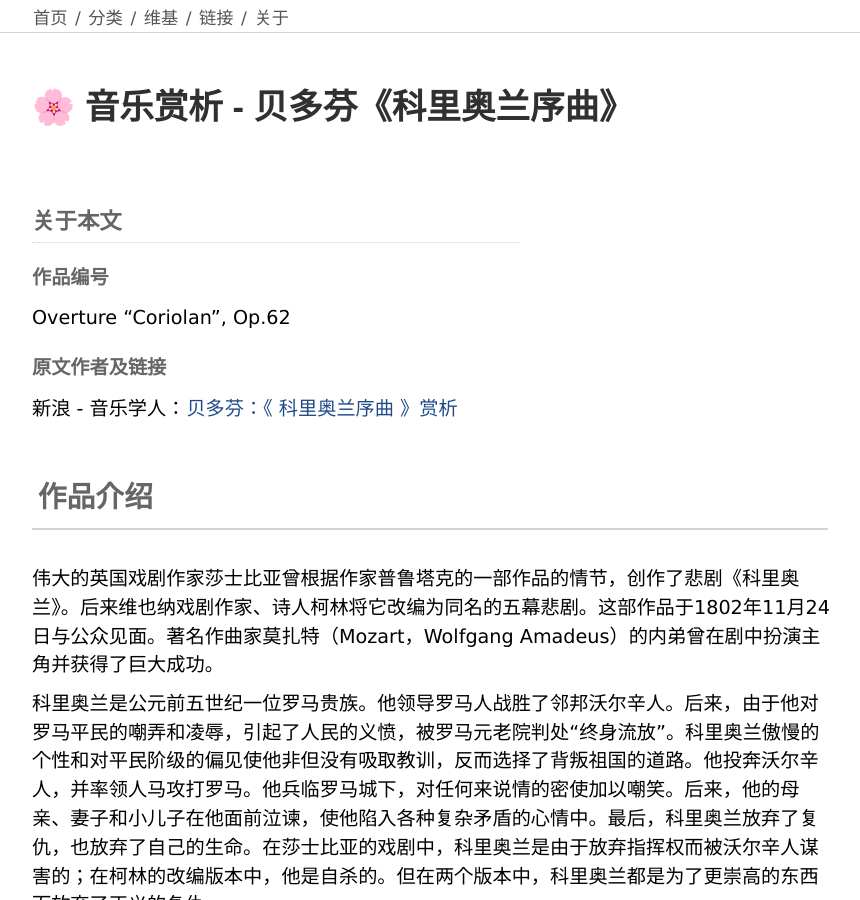
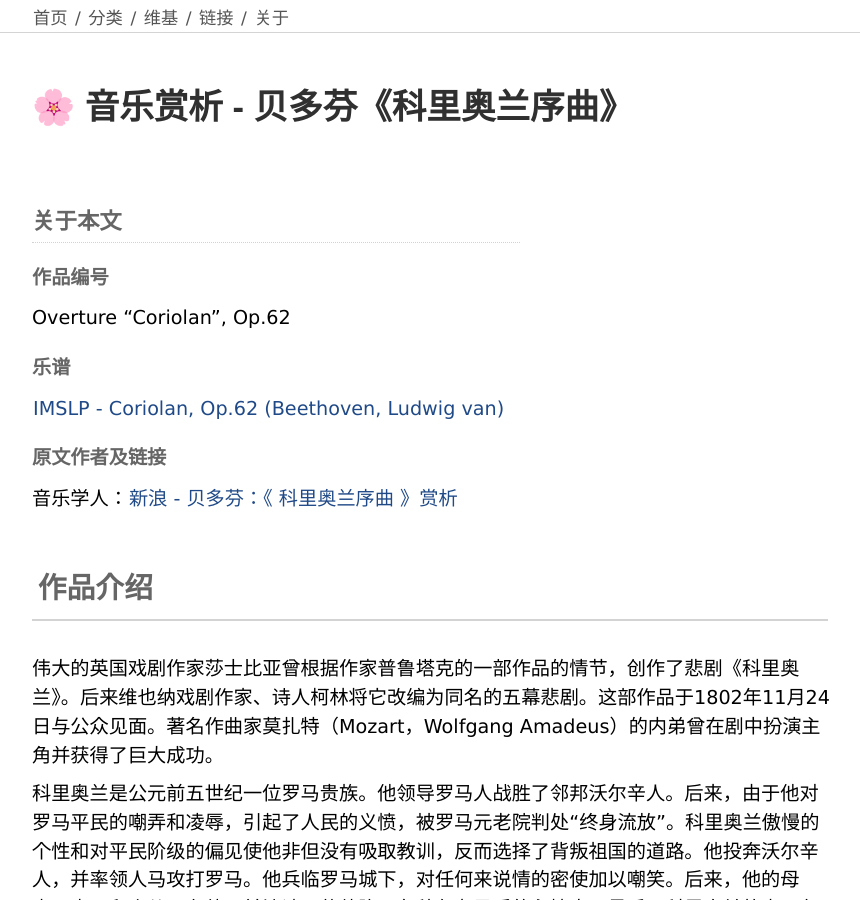
Before and after one commit to ArmeriaWang/ArmeriaWang.github.io, a Jekyll site: the page built from _posts/2020-03-02-appreciation-coriolan-overture.md, in a window 1280 px wide and 900 px high. Shown: the whole window, without its empty margins (208-1068 px from the left). Built offline with Jekyll 4.4.1, drawn with Linux system fonts in a browser that asks for light colours.

Commit message:
Update 2020-03-02-appreciation-coriolan-overture.md

```diff
--- a/_posts/2020-03-02-appreciation-coriolan-overture.md
+++ b/_posts/2020-03-02-appreciation-coriolan-overture.md
@@ -15,9 +15,13 @@ typora-root-url: ..
 
 Overture "Coriolan", Op.62
 
+#### 乐谱
+
+[IMSLP - Coriolan, Op.62 (Beethoven, Ludwig van)](https://cn.imslp.org/wiki/Coriolan,_Op.62_(Beethoven,_Ludwig_van))
+
 #### 原文作者及链接
 
-新浪 - 音乐学人：[贝多芬：《 科里奥兰序曲 》赏析](http://blog.sina.com.cn/s/blog_473ed4550101dtpf.html)
+音乐学人：[新浪 - 贝多芬：《 科里奥兰序曲 》赏析](http://blog.sina.com.cn/s/blog_473ed4550101dtpf.html)
 
 ## 作品介绍
 
```
